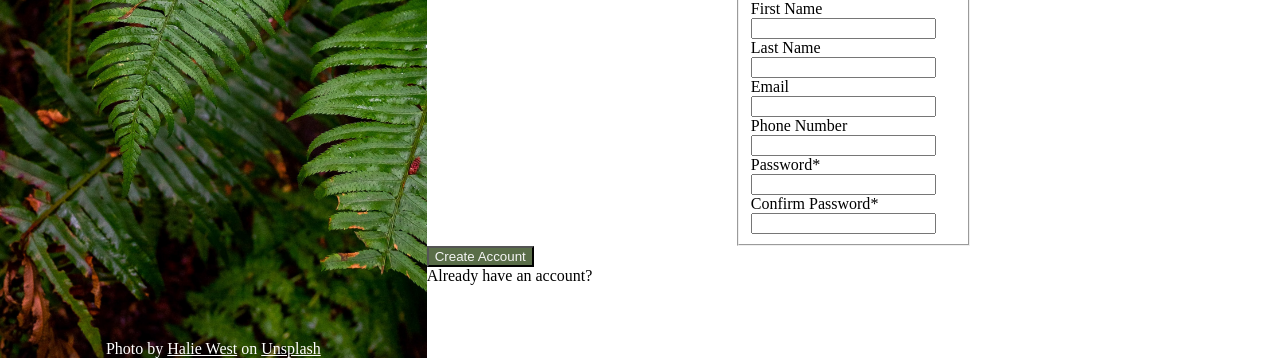
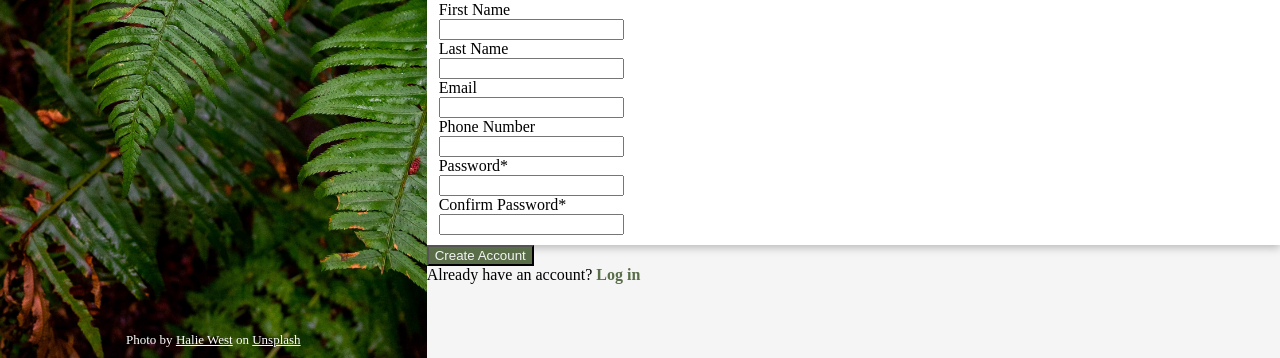
Before and after one commit to mihaib1/sign-up-form, a plain HTML site: page index.html in a window 1280 px wide. Shown: the part 442-800 px from the top of the page. Drawn offline with Linux system fonts and the light colour scheme.

Commit message:
Remove font decoration and add box-shadow

```diff
--- a/index.html
+++ b/index.html
@@ -33,7 +33,7 @@
                 <fieldset>
                     <h1>Let's do this!</h1>
                     <div>
-                        <div style="float:left;margin-right:20px;">
+                        <div>
                             <label for="first-name">First Name</label>
                             <input type="text" name="firstName" id="first-name">
 
@@ -65,7 +65,7 @@
             </div>
 
             <div>
-                Already have an account? <a href="google.com">Log in</a>
+                Already have an account? <a href="google.com" class="login">Log in</a>
             </div>
         </div>
     </div>
--- a/style.css
+++ b/style.css
@@ -1,6 +1,7 @@
 body{
     display:flex;
     margin: 0 0;
+    background-color:whitesmoke;
 }
 
 a{
@@ -17,6 +18,7 @@ a{
     background-size:cover;
     color:white;
     margin-left:0;
+    border:none;
 }
 
 #right-side {
@@ -39,16 +41,22 @@ a{
 }
 
 form{
-    display:grid;
-    justify-content: center;
+    margin:0 0;
+    border:0;
 }
 
 fieldset{
     display:grid;
+    margin:0 0;
+    border:0;
+    background-color: white;
+    box-shadow: rgba(0, 0, 0, 0.24) 0px 3px 8px;
 }
 
 .footer{
     text-align: center;
+    font-size:small;
+    margin-bottom:10px;
 }
 
 img{
@@ -63,3 +71,9 @@ button{
 input, label{
     display:block;
 }
+
+.login{
+    color:#596D48;
+    text-decoration: none;
+    font-weight: bold;
+}
```
